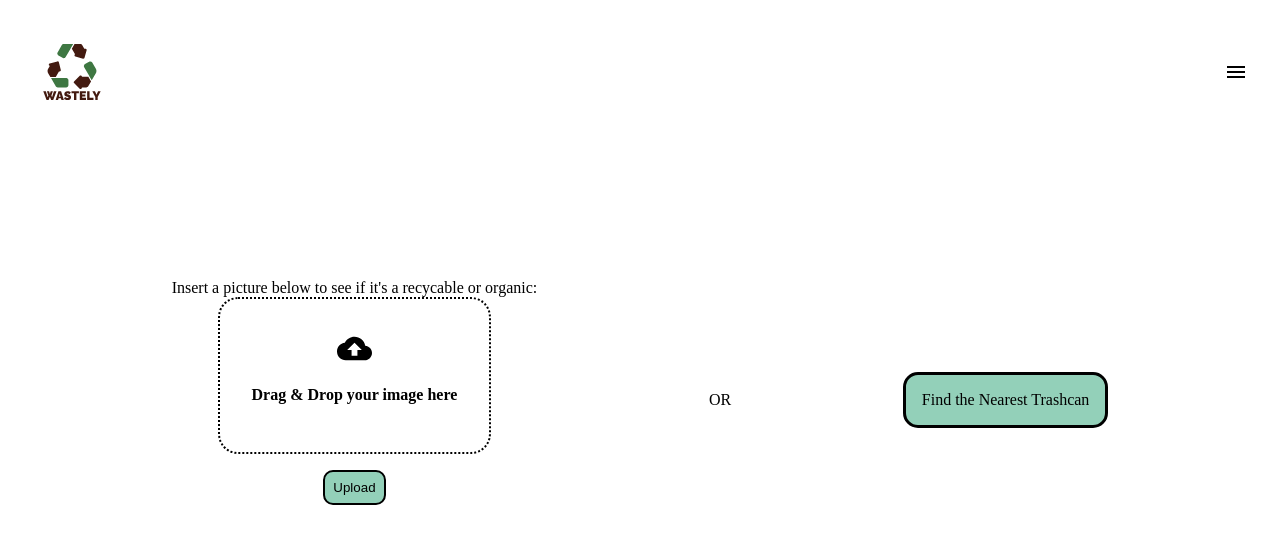
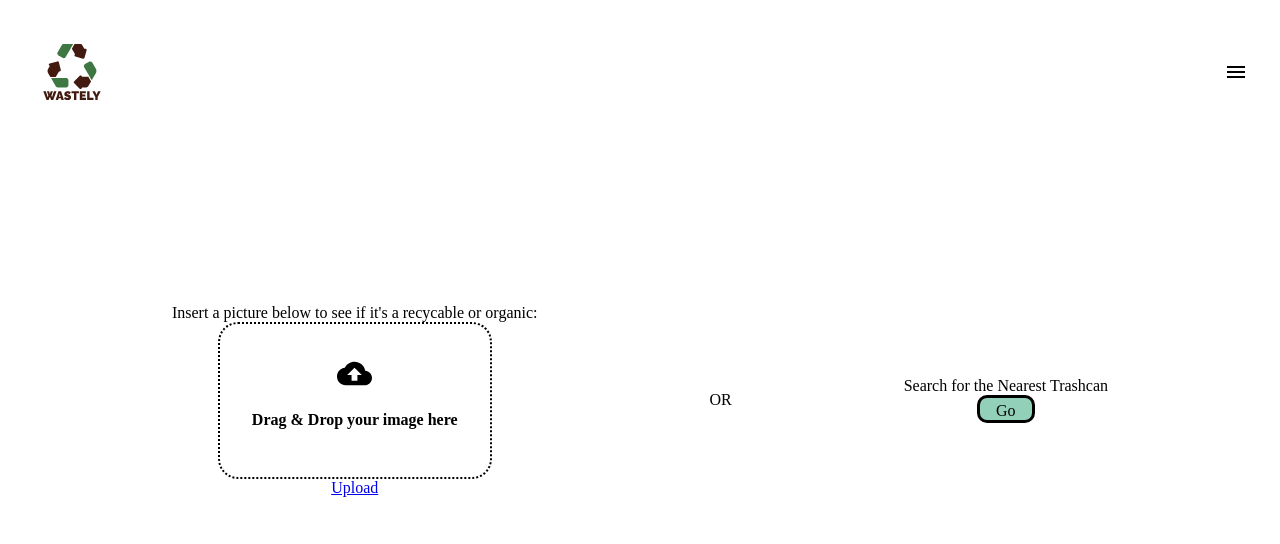
Before and after one commit to AnneSun1/wastely, a React (Vite) app in the folder frontend/wastely/: page /wastely in a window 1280 px wide. Shown: the top 544 px of the page. Built offline with nearby package versions, Linux system fonts and the light colour scheme; a web font is replaced by a local one.

Commit message:
Added image prediction posting to axios and retrieval of prediction response

```diff
--- a/frontend/wastely/src/components/DropFileInput.jsx
+++ b/frontend/wastely/src/components/DropFileInput.jsx
@@ -1,15 +1,15 @@
-// DropFileInput.jsx
 import React, { useRef, useState } from 'react';
 import PropTypes from 'prop-types';
-import './styles/drop-file-input.css';
+import './styles/DropFileInput.css';
 import CloudUploadIcon from '@mui/icons-material/CloudUpload';
 import InsertDriveFileIcon from '@mui/icons-material/InsertDriveFile';
+import { NavLink } from 'react-router';
 
 const DropFileInput = props => {
-
     const wrapperRef = useRef(null);
 
     const [fileList, setFileList] = useState([]);
+    const [file, setFile] = useState();
 
     const onDragEnter = () => wrapperRef.current.classList.add('dragover');
 
@@ -19,9 +19,11 @@ const DropFileInput = props => {
 
     const onFileDrop = (e) => {
         const newFile = e.target.files[0];
+        console.log(newFile)
         if (newFile) {
             const updatedList = [...fileList, newFile];
             setFileList(updatedList);
+            setFile(newFile);
             props.onFileChange(updatedList);
         }
     }
@@ -30,51 +32,38 @@ const DropFileInput = props => {
         const updatedList = [...fileList];
         updatedList.splice(fileList.indexOf(file), 1);
         setFileList(updatedList);
-        props.onFileChange(updatedList);
+        // props.onFileChange(updatedList);
     }
 
     return (
         <>
-            <div
-                ref={wrapperRef}
-                className="drop-file-input"
-                onDragEnter={onDragEnter}
-                onDragLeave={onDragLeave}
-                onDrop={onDrop}
-            >
+            <div className="drop-file-input" onDragEnter={onDragEnter} onDragLeave={onDragLeave} onDrop={onDrop} ref={wrapperRef}>
                 <div className="drop-file-input__label">
                     <CloudUploadIcon fontSize="large"/>
                     <p>Drag & Drop your image here</p>
                 </div>
                 <input type="file" value="" onChange={onFileDrop} />
             </div>
-            {
-                fileList.length > 0 ? (
+            { fileList.length > 0 ? (
                 <div className="drop-file-preview">
                     {
                         fileList.map((item, index) => (
                             <div key={index} className="drop-file-preview__item">
                                 <InsertDriveFileIcon />
-                                    <div className="drop-file-preview__item__info">
-                                        {item.name}
-                                        {/* {item.size}B */}
+                                <div className="drop-file-preview__item__info">{item.name}</div>
+                                <div className="drop-file-preview__item__del" onClick={() => fileRemove(item)}>x</div>
                             </div>
-                                    <span className="drop-file-preview__item__del"
-                                        onClick={() => fileRemove(item)}>
-                                        x
-                                    </span>
+                    ))}
                 </div>
-                            ))
-                        }
-                    </div>
-                ) : null
-            }
+            ) : null}
+            <NavLink to="/prediction" onClick={() => { props.uploadImage(file) }}>Upload</NavLink>
         </>
     );
 }
 
 DropFileInput.propTypes = {
-    onFileChange: PropTypes.func
+    onFileChange: PropTypes.func,
+    uploadImage: PropTypes.func
 }
 
 export default DropFileInput;
--- a/frontend/wastely/src/components/styles/Drop-file-input.css
+++ b/frontend/wastely/src/components/styles/DropFileInput.css
@@ -31,30 +31,31 @@
     opacity: 0.6;
 }
 
+.drop-file-preview {
+    display: flex;
+    flex-direction: column;
+}
+
 .drop-file-preview__item {
-    position: relative;
+    /* position: relative; */
     display: flex;
-    margin-bottom: 10px;
-    padding: 15px;
+    flex-direction: center;
+    justify-content: center;
+    margin: 10px;
+    padding: 0.75rem;
 }
 
 .drop-file-preview__item__info {
     display: flex;
     flex-direction: column;
-    margin-left: 0.5rem;
+    padding-left: 0.5rem;
+    padding-right: 0.5rem;
 }
 
 .drop-file-preview__item__del {
-    width: 40px;
-    height: 40px;
-    border-radius: 50%;
     display: flex;
     align-items: center;
     justify-content: center;
-    position: absolute;
-    right: 10px;
-    top: 50%;
-    transform: translateY(-50%);
     box-shadow: var(--box-shadow);
     cursor: pointer;
     opacity: 0;
--- a/frontend/wastely/src/router/Router.jsx
+++ b/frontend/wastely/src/router/Router.jsx
@@ -9,8 +9,7 @@ import Wastely from '../views/Wastely';
 import Map from '../views/Map';
 import NoPage from '../views/NoPage';
 import Welcome from '../views/Welcome';
-
-
+import Prediction from '../views/Prediction';
 
 const Router = () => {
   return (
@@ -20,14 +19,22 @@ const Router = () => {
           <TransitionComponent>
             <Welcome />
           </TransitionComponent> } />
+
         <Route path="/wastely" element={
           <TransitionComponent>
             <Wastely/>
           </TransitionComponent> } />
+
+        <Route path="/prediction" element={
+          <TransitionComponent>
+            <Prediction/>
+        </TransitionComponent> } />
+
         <Route path="/map" element={
           <TransitionComponent>
             <Map/>
           </TransitionComponent> } />
+
         <Route path="*" element={
           <TransitionComponent>
             <NoPage />
--- /dev/null
+++ b/frontend/wastely/src/views/Prediction.jsx
@@ -0,0 +1,24 @@
+import { useState } from "react"
+
+const Prediction = () => {
+    const [isLoading, setIsLoading ] = useState()
+    const [prediction, setPrediction] = useState()
+    const [file, setFile] = useState()
+
+    if (isLoading) {
+        return (
+            <div>
+                Loading...
+            </div>
+        )
+    }
+
+    return (
+        <div>
+            The prediction for your image was: {prediction}
+            <img src=""></img>
+        </div>
+    )
+}
+
+export default Prediction;
--- a/frontend/wastely/src/views/Wastely.jsx
+++ b/frontend/wastely/src/views/Wastely.jsx
@@ -1,62 +1,44 @@
 import { useState } from "react";
 import axios from 'axios';
 import DropFileInput from "../components/DropFileInput";
-import { NavLink } from "react-router";
-import Navbar from "../components/Navbar";
+import { NavLink, useNavigate } from "react-router";
 import "./styles/Wastely.css";
 const URL = "http://localhost:8080/predict"
 
 function Wastely() {
-
-    async function predict(){
-        const formData = new FormData()
-        formData.append('image', file)
-            const response = await axios.post(URL, formData, { headers:
-                {
-                'Content-Type': 'multipart/form-data',
-                }});
-            console.log(response.data)
-            setPrediction(response.data)
-
-        }
-
+    const [fileList, setFileList] = useState([]);
     const [file, setFile] = useState();
     const [prediction, setPrediction] = useState();
 
-    function handleChange(e) {
-        console.log(e.target.files);
-        setFile(e.target.files[0]);
+    const onFileChange = (files) => {
+        setFileList(files);
     }
 
-    function predictImage() {
-        predict(file);
+
+    const uploadImage = async (file) => {
+        setFile(file)
+        const formData = new FormData()
+        formData.append('image', file)
+            const response = await axios.post(URL, formData, {
+                headers: { 'Content-Type': 'multipart/form-data', }
+            });
+            console.log(response.data)
+            setPrediction(response.data)
     }
+
+
+
     return (
-        <div style={{
-            position: "absolute",
-            display: "flex",
-            alignItems: "center",
-            flexDirection: "row",
-            justifyContent: "space-evenly",
-            height: "100vh",
-            width: "100vw",
-            top: "0",
-        }}>
-
+        <div className="wastely-container">
             <div className="file-upload-container">
                 Insert a picture below to see if it's a recycable or organic:
-                <DropFileInput onChange={handleChange}/>
-                <button onClick={predictImage}>Upload</button>
+                <DropFileInput onFileChange={(files) => onFileChange(files)} uploadImage={(file) => uploadImage(file)}/>
             </div>
             OR
-            <div style={{
-                display: "flex",
-                alignItems: "center",
-                flexDirection: "column",
-                padding: "2rem"
-            }}>
+            <div className="map-button-container">
+                Search for the Nearest Trashcan
                 <NavLink to="/map" className="map-button">
-                    Find the Nearest Trashcan
+                    Go
                 </NavLink>
             </div>
         </div>
--- a/frontend/wastely/src/views/styles/Wastely.css
+++ b/frontend/wastely/src/views/styles/Wastely.css
@@ -1,3 +1,14 @@
+.wastely-container {
+    position: absolute;
+    display: flex;
+    align-items: center;
+    flex-direction: row;
+    justify-content: space-evenly;
+    height: 100vh;
+    width: 100vw;
+    top: 0;
+}
+
 .file-upload-container {
     display: flex;
     align-items: center;
@@ -19,8 +30,10 @@
 .map-button {
     border-style: solid;
     border-color: black;
-    border-radius: 15px;
-    padding: 1rem;
+    border-radius: 10px;
+    padding-left: 1rem;
+    padding-right: 1rem;
+    padding-top: 0.25rem;
     text-decoration: none;
     color: black;
     background-color: #93d0b9;
@@ -30,3 +43,10 @@
 .file-upload-container button:hover {
     box-shadow: 5px 5px 5px #e5ebe9;
 }
+
+.map-button-container {
+    display: flex;
+    align-items: center;
+    flex-direction: column;
+    padding: 2rem;
+}
```
Lines whose indentation alone changed are shown as unchanged.
